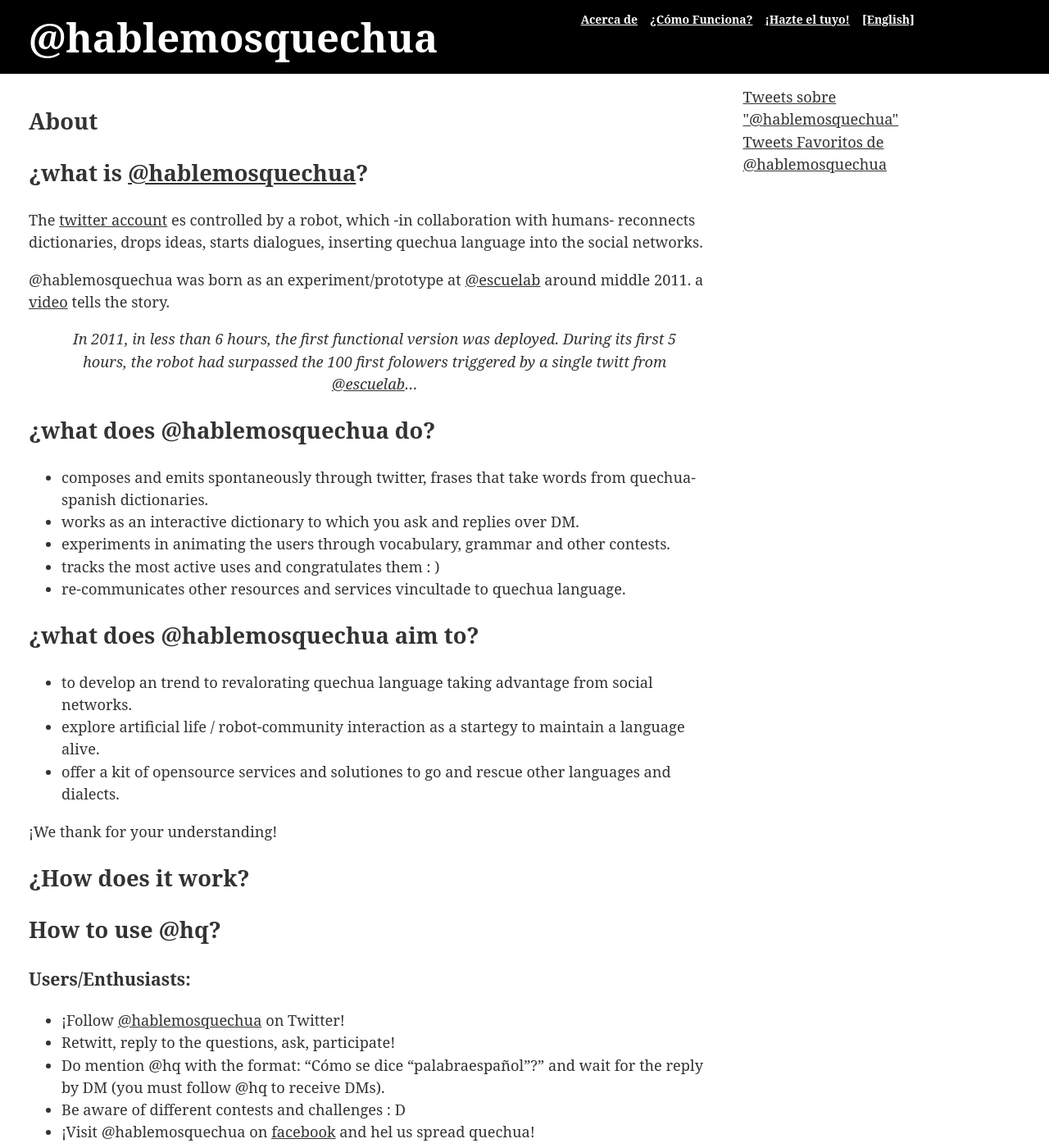
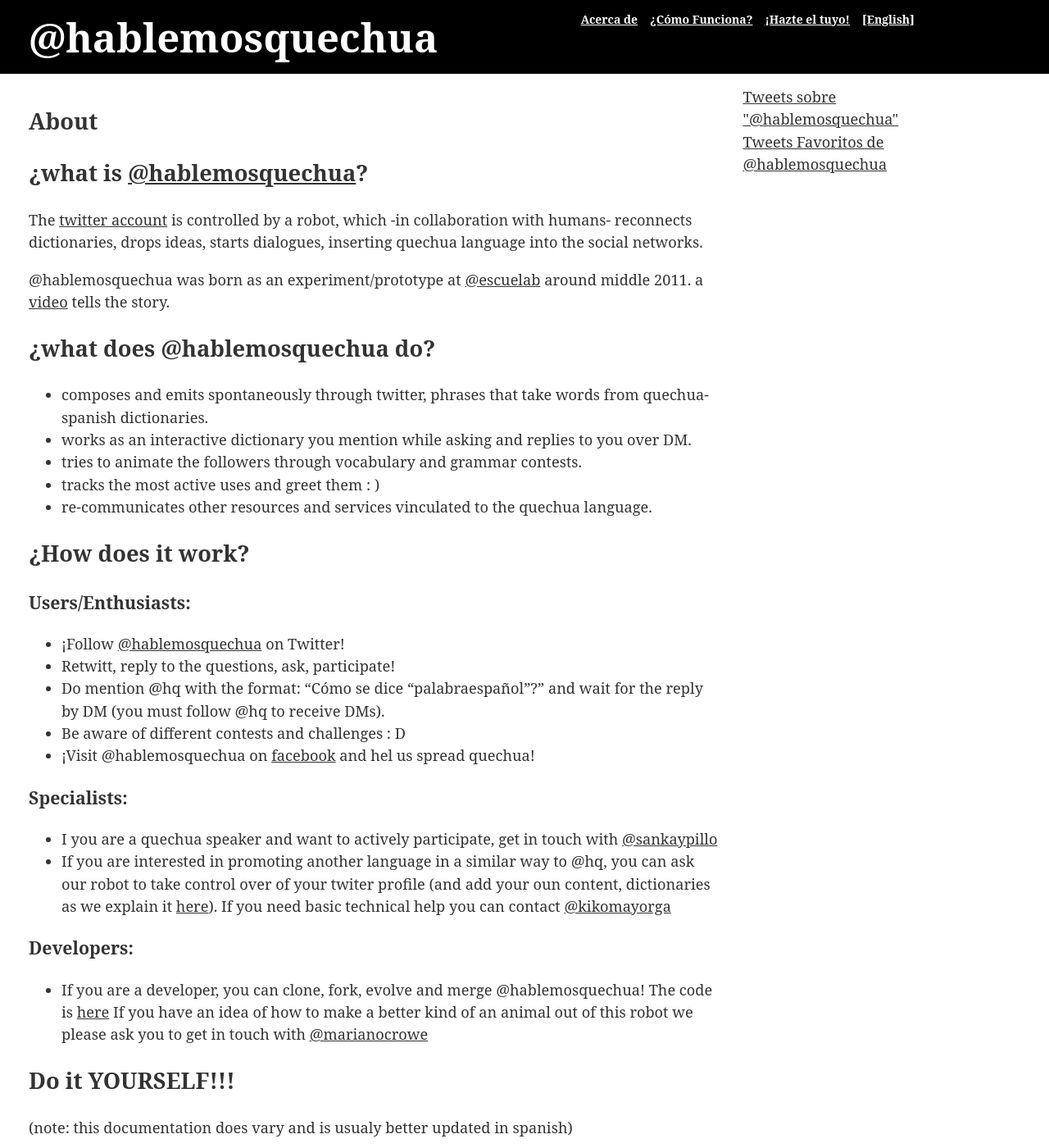
Before and after one commit to merunga/hablemosquechua-web, a Jekyll site: the page built from english.md, in a window 1280 px wide and 1400 px high. Shown: the whole window at 82% size. Built offline with Jekyll 4.4.1, drawn with Linux system fonts in a browser that asks for light colours; some web fonts are replaced; comment, search, counter and statistics services are not loaded; some of the changed text lies outside the part shown.

Commit message:
draft english version complete...

```diff
--- a/english.md
+++ b/english.md
@@ -7,33 +7,20 @@
 
 ## ¿what is [@hablemosquechua](https://twitter.com/hablemosquechua)?
 
-The [twitter account](https://twitter.com/hablemosquechua) es controlled by a robot, which
+The [twitter account](https://twitter.com/hablemosquechua) is controlled by a robot, which
 -in collaboration with humans- reconnects dictionaries, drops ideas, starts dialogues, inserting quechua language into the social networks.
 
 @hablemosquechua was born as an experiment/prototype at [@escuelab](http://twitter.com/escuelab){:target="_blank"} around middle 2011. a [video](http://www.youtube.com/watch?v=l4NFPkpkIzQ){:target="_blank"} tells the story.
 
-> In 2011, in less than 6 hours, the first functional version was deployed.
-> During its first 5 hours, the robot had surpassed the 100 first folowers triggered by a single twitt from [@escuelab](http://twitter.com/escuelab){:target="_blank"}...
-
 ## ¿what does @hablemosquechua do?
 
-- composes and emits spontaneously through twitter, frases that take words from quechua-spanish dictionaries.
-- works as an interactive dictionary to which you ask and replies over DM.
-- experiments in animating the users through vocabulary, grammar and other contests.
-- tracks the most active uses and congratulates them : )
-- re-communicates other resources and services vincultade to quechua language.
+- composes and emits spontaneously through twitter, phrases that take words from quechua-spanish dictionaries.
+- works as an interactive dictionary you mention while asking and replies to you over DM.
+- tries to animate the followers through vocabulary and grammar contests.
+- tracks the most active uses and greet them : )
+- re-communicates other resources and services vinculated to the quechua language.
 
-## ¿what does @hablemosquechua aim to?
-
-- to develop an trend to revalorating quechua language taking advantage from social networks.
-- explore artificial life / robot-community interaction as a startegy to maintain a language alive.
-- offer a kit of opensource services and solutiones to go and rescue other languages and dialects.
-
-¡We thank for your understanding!
-
-# ¿How does it work?
-
-#How to use @hq?
+## ¿How does it work?
 
 ### Users/Enthusiasts:
 * ¡Follow [@hablemosquechua](https://twitter.com/hablemosquechua){:target="_blank"} on Twitter!
@@ -46,8 +33,8 @@
 * I you are a quechua speaker and want to actively participate, get in touch with [@sankaypillo](https://twitter.com/sankaypillo){:target="_blank"}
 * If you are interested in promoting another language in a similar way to @hq, you can ask our robot to take control over of your twiter profile (and add your oun content, dictionaries as we explain it [here](http://hablemosquechua.org)). If you need basic technical help you can contact [@kikomayorga](https://twitter.com/kikomayorga){:target="_blank"}
 
-### Desarrolladores:
-* If you are a developer, you can clone, evolve and merge @hablemosquechua! The code is [here](https://github.com/merunga/hablemosquechua/){:target="_blank"} If you have an idea to make a better kind of an animal using this robot you might want to get in touch with [@marianocrowe](http://twitter.com/marianocrowe){:target="_blank"}
+### Developers:
+* If you are a developer, you can clone, fork, evolve and merge @hablemosquechua! The code is [here](https://github.com/merunga/hablemosquechua/){:target="_blank"} If you have an idea of how to make a better kind of an animal out of this robot we please ask you to get in touch with [@marianocrowe](http://twitter.com/marianocrowe){:target="_blank"}
 
 #Do it YOURSELF!!!
 
@@ -84,6 +71,14 @@
 ### 2) Replicate the complete hablemosquehcua robot ¡on your own server!
 * The source-code is [here](https://github.com/merunga/hablemosquechua/){:target="_blank"}
 
+## ¿what does @hablemosquechua aim to?
+
+- to develop a trend for revalorating quechua language through taking advantage from social networks.
+- explore artificial life / robot-community interaction as a startegy to maintain a language alive.
+- offer a kit of opensource services and solutiones to go and rescue other languages and dialects.
+
+> In 2011, in less than 6 hours, the first functional version was deployed.
+> During its first 5 hours, the robot had surpassed the 100 first folowers triggered by a single twitt.
 
 ## ¿can i participate in the @hq team?
 
@@ -113,4 +110,4 @@
 - The education of the robot in poetry and quechua language gets done by [@sankaypillo](http://twitter.com/sankaypillo){:target="_blank"},
 - The robot idea came from [@kikomayorga](http://twitter.com/kikomayorga){:target="_blank"} and the [stereoreality environments](http://www.youtube.com/watch?v=R6_0QouYptE){:target="_blank"}.
 - But nothing of this would have been possible without the vision and support from Jorge Villacorta, [José Carlos Mariátegui](http://twitter.com/tupacamauta){:target="_blank"}, [@escuelab](http://twitter.com/escuelab){:target="_blank"}, [ATA](http://ata.org.pe/){:target="_blank"}, [@ffai](http://www.ffaiarts.net/){:target="_blank"}
-- La inspiración, en definitiva se la debemos a Amos Batto y a [@runasimipi](http://twitter.com/runasimipi){:target="_blank"}.
+- The inspiration deffinitely came from the work of Amos Batto and the work from [@runasimipi](http://twitter.com/runasimipi){:target="_blank"}.
```
Also changed, not shown: other parts of english.md (+3 -1 lines), 1 other file.
